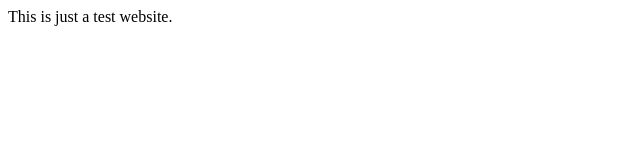
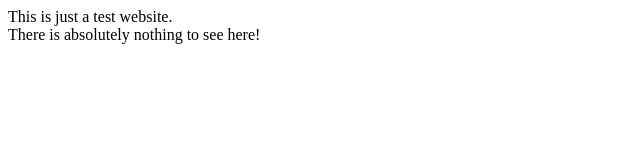
Before and after one commit to LeBogoo/TestWebsite, a plain HTML site: page index.html in a window 1280 px wide. Shown: the whole page, without its empty margins (0-640 px from the left). Drawn offline with Linux system fonts and the light colour scheme.

Commit message:
add message

```diff
--- a/index.html
+++ b/index.html
@@ -7,6 +7,7 @@
         <title>Test Website</title>
     </head>
     <body>
-        This is just a test website.
+        This is just a test website.<br />
+        There is absolutely nothing to see here!
     </body>
 </html>
```
